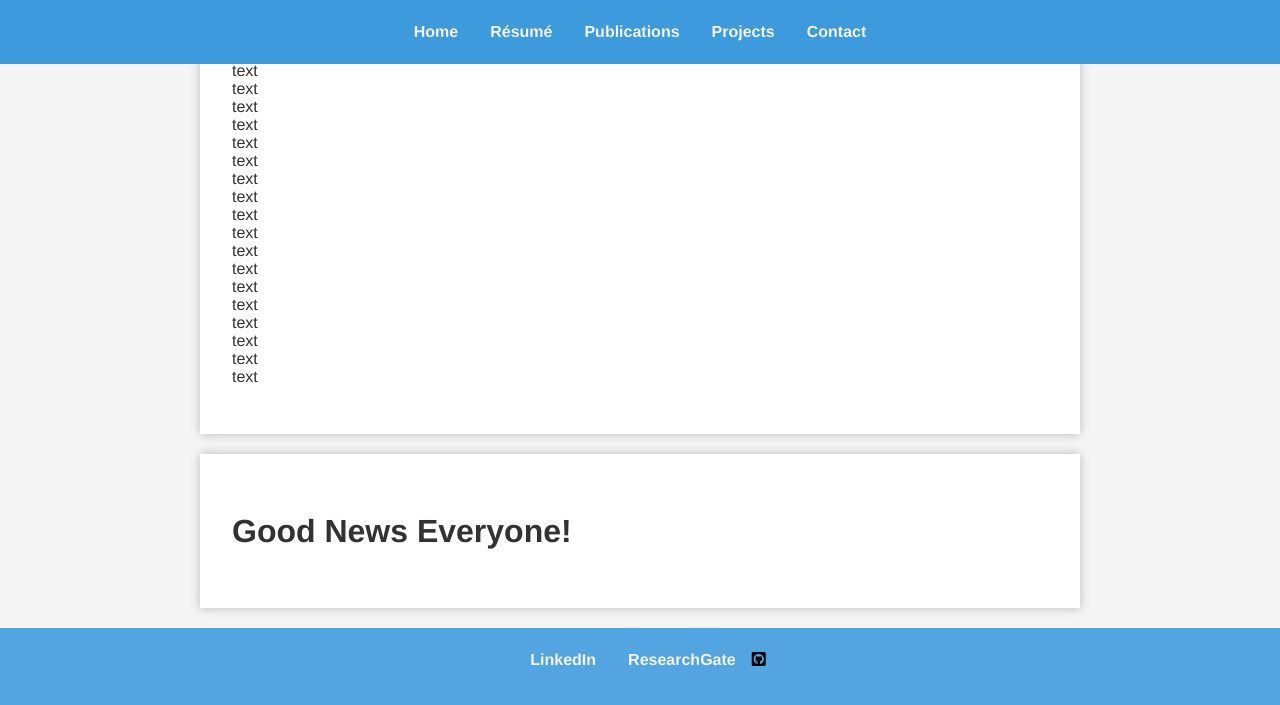
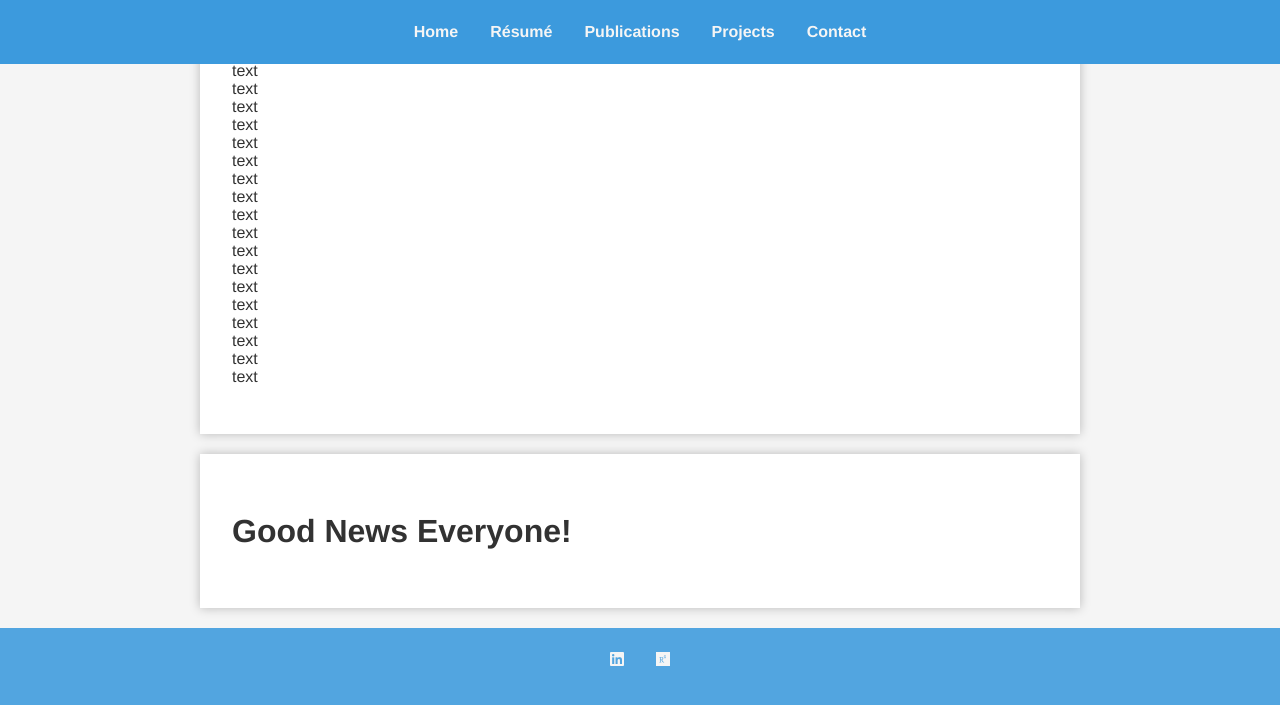
Before and after one commit to dmtveit/dmtveit.github.io, a Jekyll site: the page built from index.html, in a window 1280 px wide and 900 px high, scrolled down 1584 px. Shown: the top 705 px of the window. Built offline with Jekyll 4.4.1, drawn with Linux system fonts in a browser that asks for light colours.

Commit message:
set footer icons

```diff
--- a/_layouts/default.html
+++ b/_layouts/default.html
@@ -42,9 +42,8 @@
 			<div id="sticky-footer">
 				<nav>
 					<ul>
-						<li><a class="footerlink" href="https://www.linkedin.com/in/dmtveit">LinkedIn</a></li>
-						<li><a class="footerlink" href="https://www.researchgate.net/profile/Daniel_Tveit">ResearchGate</a></li>
-						<li><i class="fab fa-github-square"></i></li>
+						<li><a class="footerlink" href="https://www.linkedin.com/in/dmtveit"><i class="fab fa-linkedin"></i></a></li>
+						<li><a class="footerlink" href="https://www.researchgate.net/profile/Daniel_Tveit"><i class="fab fa-researchgate"></i></a></li>
 					</ul>
 				</nav>
 			</div>
```
